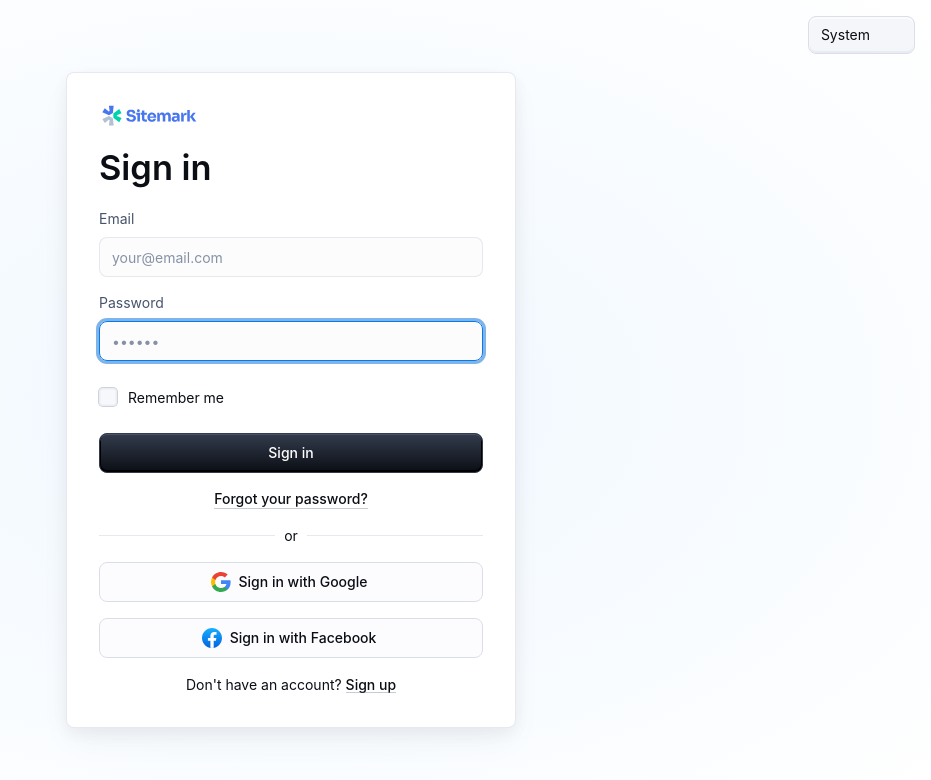
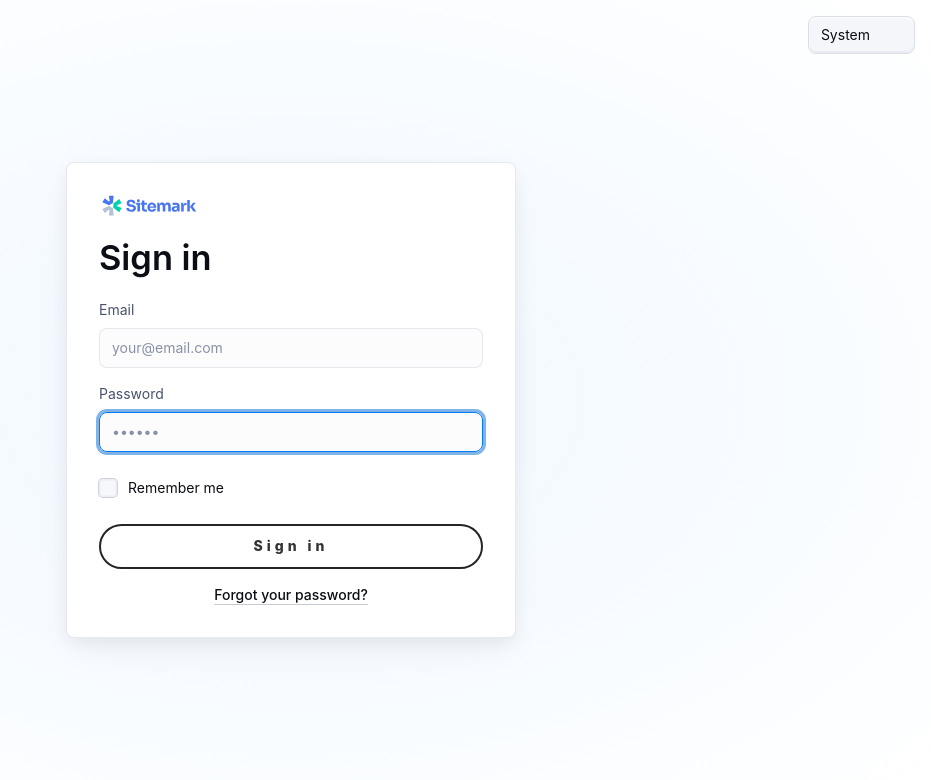
Before and after one commit to garveyhu/react, a React (Vite) app: page /login in a window 1280 px wide. Shown: the top 780 px of the page, without its empty margins (349-1280 px from the left). Built offline with nearby package versions, Linux system fonts and the light colour scheme; some icons are missing.

Commit message:
feat: login style

```diff
--- a/src/pages/login/index.tsx
+++ b/src/pages/login/index.tsx
@@ -3,7 +3,6 @@ import Button from '@mui/material/Button';
 import MuiCard from '@mui/material/Card';
 import Checkbox from '@mui/material/Checkbox';
 import CssBaseline from '@mui/material/CssBaseline';
-import Divider from '@mui/material/Divider';
 import FormControl from '@mui/material/FormControl';
 import FormControlLabel from '@mui/material/FormControlLabel';
 import FormLabel from '@mui/material/FormLabel';
@@ -15,7 +14,7 @@ import { styled } from '@mui/material/styles';
 
 import * as React from 'react';
 
-import { FacebookIcon, GoogleIcon, SitemarkIcon } from './components/CustomIcons';
+import { SitemarkIcon } from './components/CustomIcons';
 import ForgotPassword from './components/ForgotPassword';
 import AppTheme from './shared-theme/AppTheme';
 import ColorModeSelect from './shared-theme/ColorModeSelect';
@@ -178,7 +177,54 @@ export default function SignIn(props: { disableCustomTheme?: boolean }) {
               label="Remember me"
             />
             <ForgotPassword open={open} handleClose={handleClose} />
-            <Button type="submit" fullWidth variant="contained" onClick={validateInputs}>
+            <Button
+              type="submit"
+              fullWidth
+              variant="outlined"
+              onClick={validateInputs}
+              sx={{
+                height: '45px',
+                position: 'relative',
+                backgroundColor: 'transparent !important',
+                cursor: 'pointer',
+                border: '2px solid #252525 !important',
+                overflow: 'hidden',
+                borderRadius: '30px !important',
+                color: '#333 !important',
+                transition: 'all 0.2s ease-in-out',
+                fontWeight: '800 !important',
+                letterSpacing: '4px',
+                textTransform: 'none',
+                zIndex: 1,
+                '&::before': {
+                  content: '""',
+                  position: 'absolute',
+                  left: '50%',
+                  top: '50%',
+                  transform: 'translate(-50%, -50%) scale(0)',
+                  transition: 'all 0.2s ease-in-out',
+                  backgroundColor: '#333',
+                  borderRadius: '30px',
+                  width: 'calc(100% + 4px)',
+                  height: 'calc(100% + 4px)',
+                  zIndex: -1,
+                },
+                '&:hover': {
+                  boxShadow: '0 0 20px rgba(37, 37, 37, 0.3) !important',
+                  color: '#ffffff !important',
+                  border: '2px solid #333 !important',
+                  '&::before': {
+                    transform: 'translate(-50%, -50%) scale(1)',
+                  },
+                },
+                '& .MuiButton-label, & span, & *': {
+                  position: 'relative',
+                  zIndex: 10,
+                  color: 'inherit !important',
+                  transition: 'color 0.2s ease-in-out !important',
+                },
+              }}
+            >
               Sign in
             </Button>
             <Link
@@ -191,35 +237,6 @@ export default function SignIn(props: { disableCustomTheme?: boolean }) {
               Forgot your password?
             </Link>
           </Box>
-          <Divider>or</Divider>
-          <Box sx={{ display: 'flex', flexDirection: 'column', gap: 2 }}>
-            <Button
-              fullWidth
-              variant="outlined"
-              onClick={() => alert('Sign in with Google')}
-              startIcon={<GoogleIcon />}
-            >
-              Sign in with Google
-            </Button>
-            <Button
-              fullWidth
-              variant="outlined"
-              onClick={() => alert('Sign in with Facebook')}
-              startIcon={<FacebookIcon />}
-            >
-              Sign in with Facebook
-            </Button>
-            <Typography sx={{ textAlign: 'center' }}>
-              Don&apos;t have an account?{' '}
-              <Link
-                href="/material-ui/getting-started/templates/sign-in/"
-                variant="body2"
-                sx={{ alignSelf: 'center' }}
-              >
-                Sign up
-              </Link>
-            </Typography>
-          </Box>
         </Card>
       </SignInContainer>
     </AppTheme>
```
